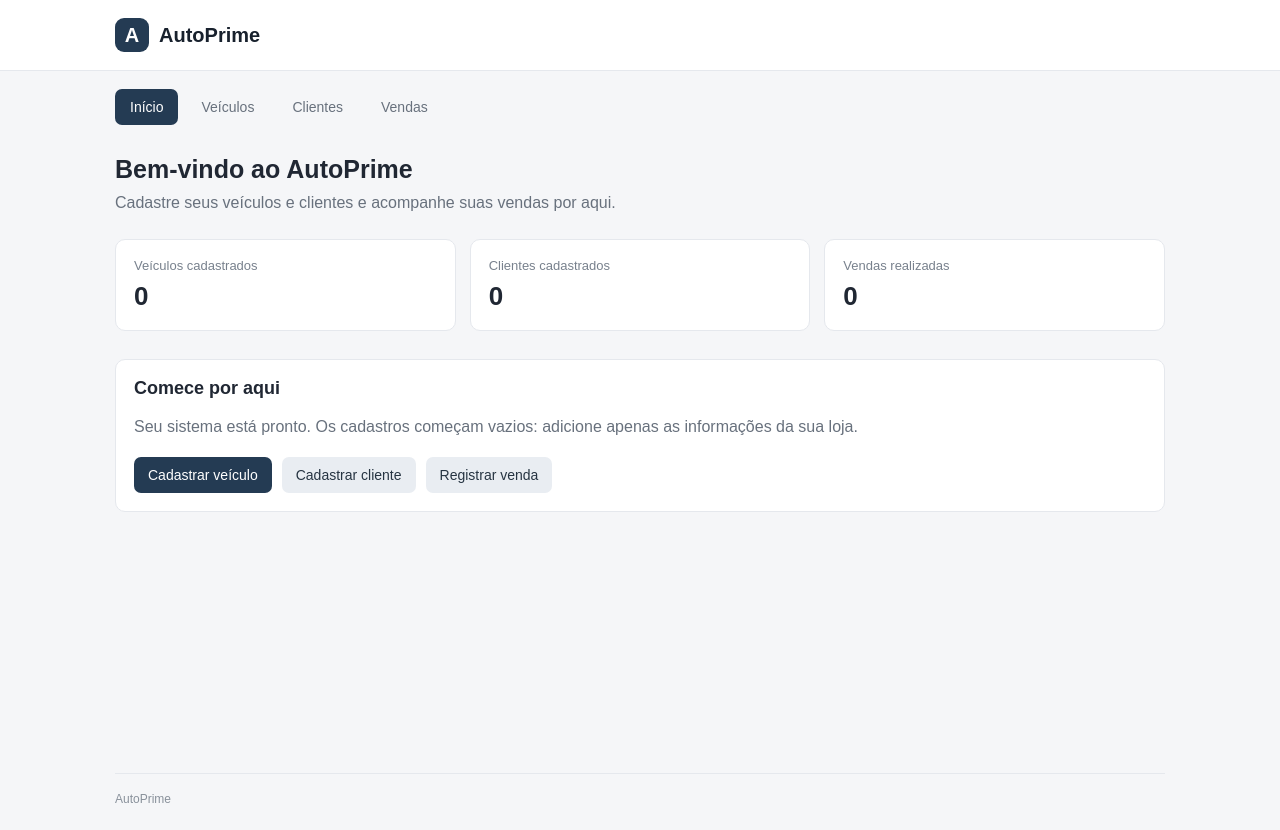
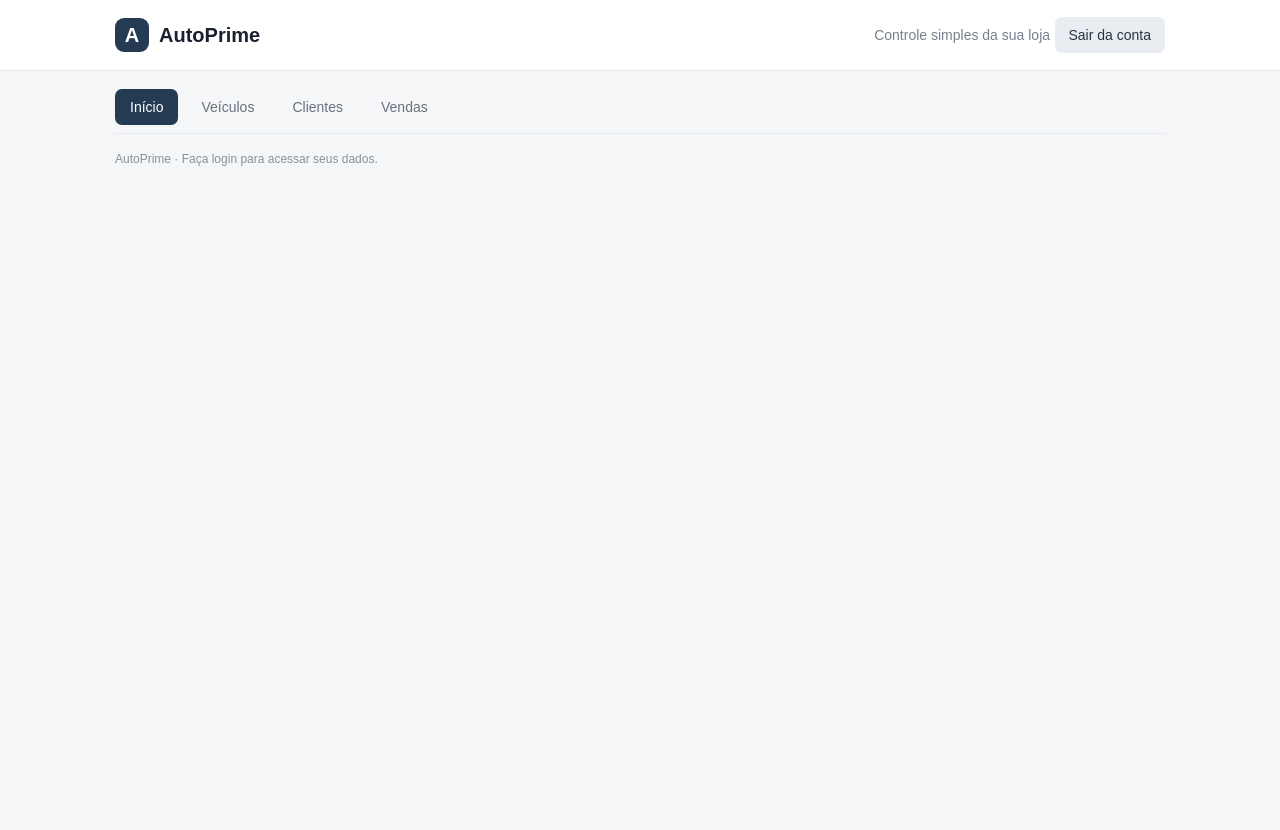
Before and after one commit to pedrodeusdara019/autoprime, a plain HTML site: page index.html in a window 1280 px wide. After the commit the page ends 800 px from the top, so only its background shows below. Drawn offline with nearby package versions, Linux system fonts and the light colour scheme.

Commit message:
Update index.html

```diff
--- a/index.html
+++ b/index.html
@@ -4,10 +4,16 @@
   <meta charset="UTF-8">
   <meta name="viewport" content="width=device-width, initial-scale=1">
   <meta name="theme-color" content="#f5f6f8">
+
   <title>AutoPrime | Gestão da loja</title>
+
   <link rel="stylesheet" href="./style.css">
+
+  <script src="https://cdn.jsdelivr.net/npm/@supabase/supabase-js@2" defer></script>
+  <script src="./config.js" defer></script>
   <script src="./script.js" defer></script>
 </head>
+
 <body>
   <header class="topo">
     <div class="topo-inner">
@@ -15,18 +21,30 @@
         <span class="marca-icone">A</span>
         <span>AutoPrime</span>
       </a>
+
+      <div class="topo-acoes">
+        <span class="submarca">Controle simples da sua loja</span>
+
+        <button id="sair" class="botao secundario" type="button" hidden>
+          Sair da conta
+        </button>
+      </div>
     </div>
   </header>
 
-  <nav class="menu" aria-label="Navegação principal">
+  <nav class="menu" aria-label="Navegação principal" hidden>
     <button class="aba ativa" data-page="inicio" type="button">Início</button>
     <button class="aba" data-page="veiculos" type="button">Veículos</button>
     <button class="aba" data-page="clientes" type="button">Clientes</button>
     <button class="aba" data-page="vendas" type="button">Vendas</button>
   </nav>
 
-  <main id="app" class="conteudo" aria-live="polite"></main>
+  <main id="autenticacao" class="autenticacao" aria-live="polite"></main>
 
-  <footer>AutoPrime</footer>
+  <main id="app" class="conteudo" aria-live="polite" hidden></main>
+
+  <footer id="rodape">
+    AutoPrime · Faça login para acessar seus dados.
+  </footer>
 </body>
 </html>
```
